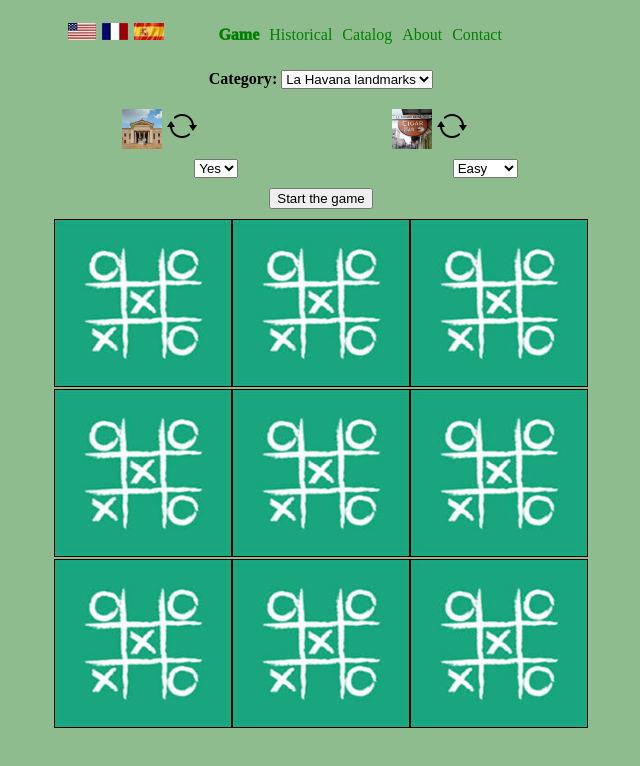
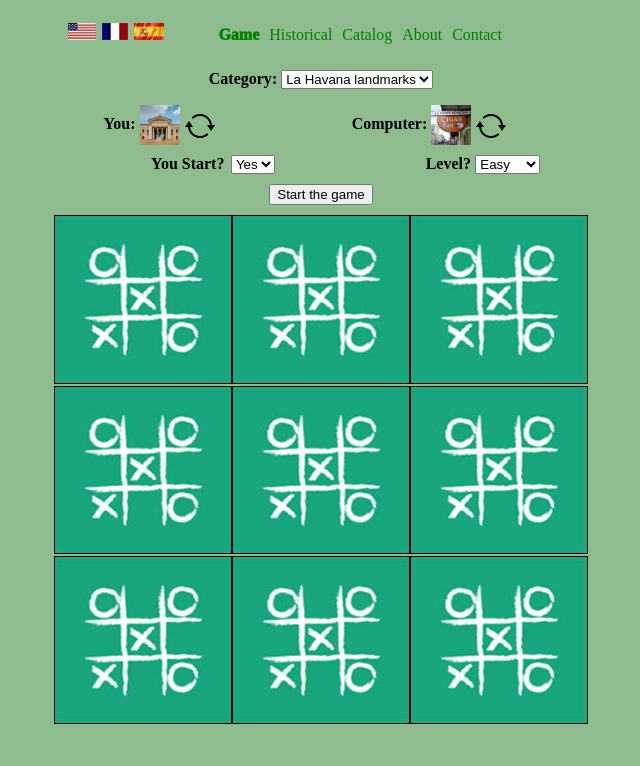
Before and after one commit to livanojitov/tic-tac-toe, a React (Create React App) app: page / in a window 1280 px wide. Shown: the top 766 px of the page, without its empty margins (319-959 px from the left). Built offline with nearby package versions, Linux system fonts and the light colour scheme.

Commit message:
Removed font-size 0

```diff
--- a/src/index.css
+++ b/src/index.css
@@ -138,7 +138,6 @@ nav li a:hover{
 .images, .settings{
   margin: 10px 0;
   font-weight: bold;
-  font-size: 0;
 }
 
 .user-image, .computer-image{
```
